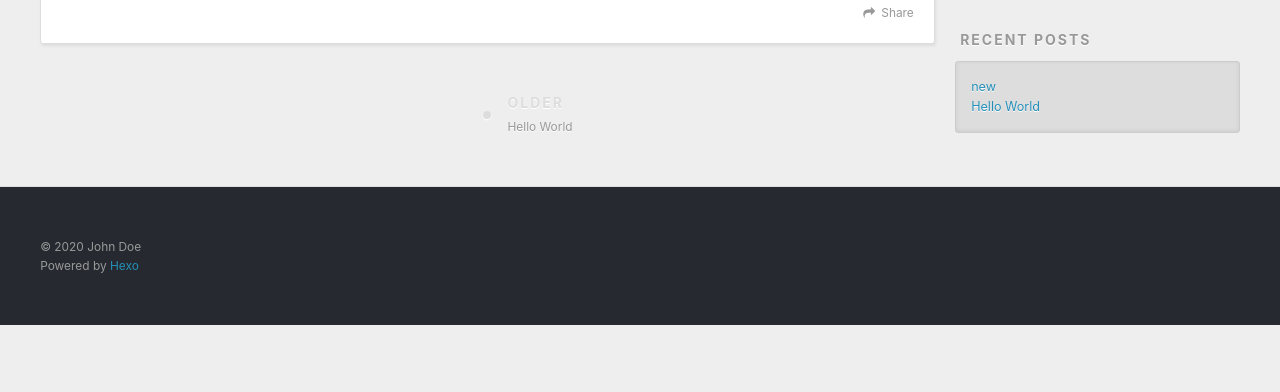
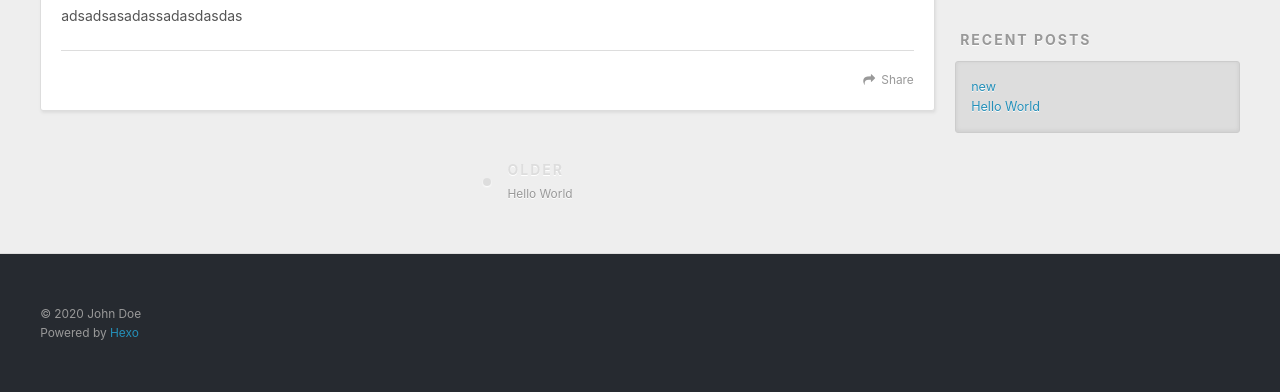
Before and after one commit to Abelardsa/Abelardsa.github.io, a plain HTML site: page 2020/08/18/new/index.html in a window 1280 px wide. Shown: the part 448-840 px from the top of the page. Before the commit the page ends 800 px from the top, so only its background shows below. Drawn offline with nearby package versions, Linux system fonts and the light colour scheme.

Commit message:
Site updated: 2020-08-18 14:42:04

```diff
--- a/2020/08/18/new/index.html
+++ b/2020/08/18/new/index.html
@@ -7,13 +7,15 @@
 
   <title>new | new</title>
   <meta name="viewport" content="width=device-width, initial-scale=1, maximum-scale=1">
-  <meta property="og:type" content="article">
+  <meta name="description" content="adsadsasadassadasdasdas">
+<meta property="og:type" content="article">
 <meta property="og:title" content="new">
 <meta property="og:url" content="http://yoursite.com/2020/08/18/new/index.html">
 <meta property="og:site_name" content="new">
+<meta property="og:description" content="adsadsasadassadasdasdas">
 <meta property="og:locale" content="en_US">
 <meta property="article:published_time" content="2020-08-18T21:35:20.000Z">
-<meta property="article:modified_time" content="2020-08-18T21:35:20.335Z">
+<meta property="article:modified_time" content="2020-08-18T21:41:53.350Z">
 <meta property="article:author" content="John Doe">
 <meta name="twitter:card" content="summary">
 
@@ -86,6 +88,7 @@
 
     <div class="article-entry" itemprop="articleBody">
 
+        <p>adsadsasadassadasdasdas</p>
 
 
     </div>
```
Also changed, not shown: index.html (+1 -0 lines).
